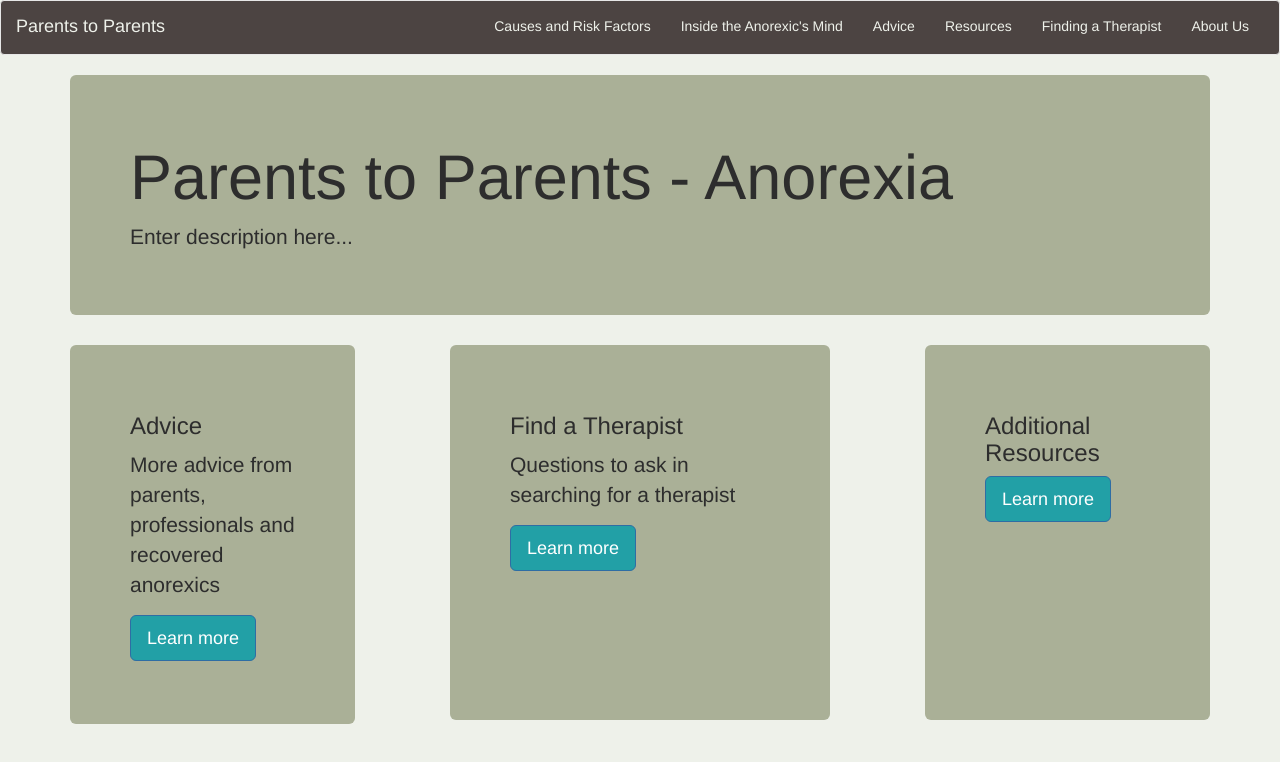
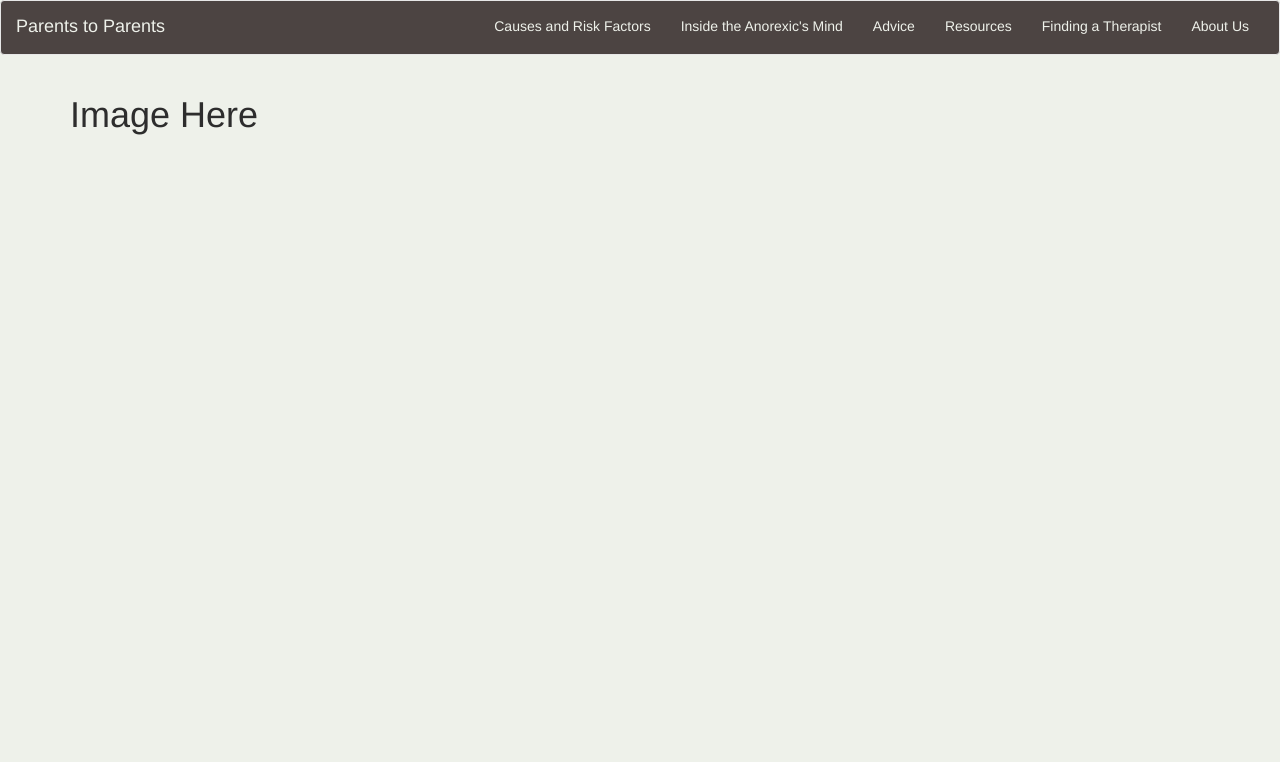
Before and after one commit to smturek/parentstoparents, a plain HTML site: page index.html in a window 1280 px wide. Drawn offline with nearby package versions, Linux system fonts and the light colour scheme.

```diff
--- a/index.html
+++ b/index.html
@@ -39,23 +39,6 @@
     </nav>
 
     <div class="container">
-      <div class="jumbotron">
-        <h1>Parents to Parents - Anorexia</h1>
-        <p>Enter description here...</p>
-      </div>
-      <div class="jumbotron col-md-3 blurb">
-        <h3>Advice</h3>
-        <p>More advice from parents, professionals and recovered anorexics</p>
-        <p><a class="btn btn-primary btn-lg" href="#" role="button">Learn more</a></p>
-      </div>
-      <div class="jumbotron col-md-4 col-md-offset-1 blurb">
-        <h3>Find a Therapist</h3>
-        <p>Questions to ask in searching for a therapist</p>
-        <p><a class="btn btn-primary btn-lg" href="#" role="button">Learn more</a></p>
-      </div>
-      <div class="jumbotron col-md-3 col-md-offset-1 blurb">
-        <h3>Additional Resources</h3>
-        <p><a class="btn btn-primary btn-lg" href="#" role="button">Learn more</a></p>
-      </div>
+     <h1>Image Here</h1>
     </div>
   </body>
```
Also changed, not shown: about.html (+22 -1 lines), advice.html (+1 -1 lines), app.css (+6 -1 lines), causes.html (+1 -1 lines), find.html (+1 -1 lines), inside.html (+1 -1 lines), resources.html (+1 -1 lines).
